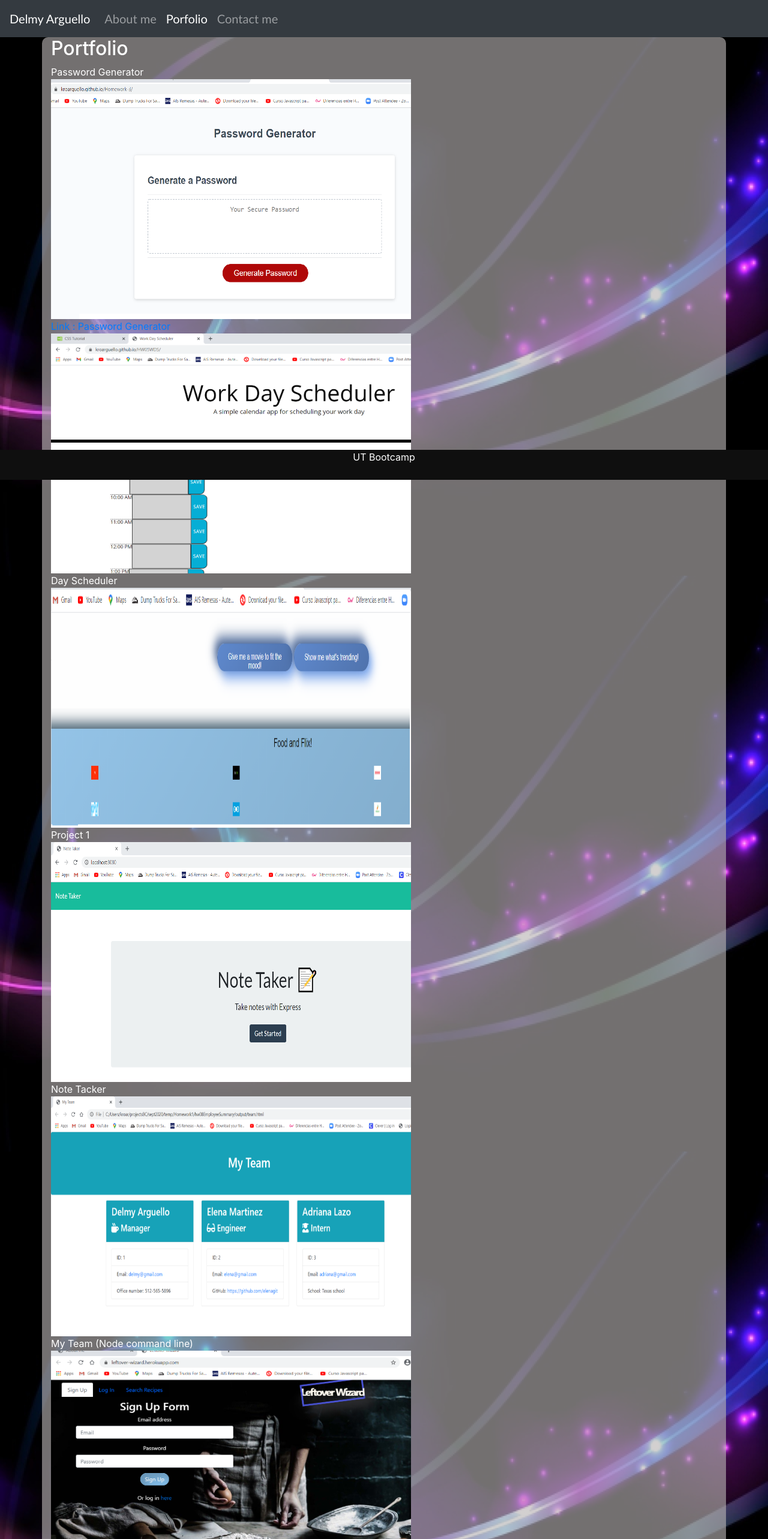
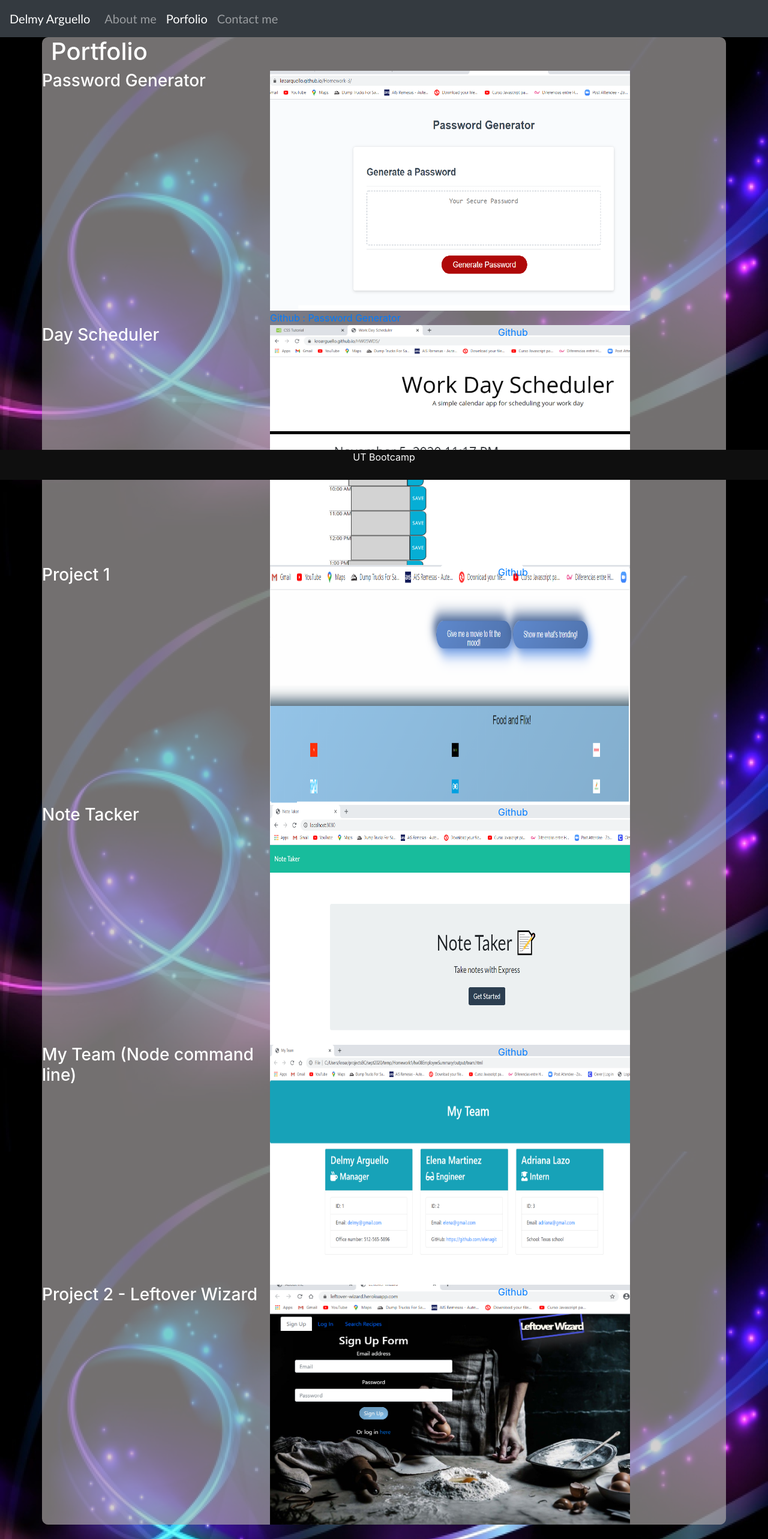
Before and after one commit to kroarguello/DelmyArguello-portfolioReact, a React (Create React App) app: page /porfolio in a window 1280 px wide. Shown: the top 2566 px of the page at 60% size. Built offline with nearby package versions, Linux system fonts and the light colour scheme.

Commit message:
fixing card

```diff
--- a/public/index.html
+++ b/public/index.html
@@ -24,7 +24,7 @@
       work correctly both with client-side routing and a non-root public URL.
       Learn how to configure a non-root public URL by running `npm run build`.
     -->
-    <title>React App</title>
+    <title>Delmy Arguello</title>
   </head>
   <body>
     <noscript>You need to enable JavaScript to run this app.</noscript>
--- a/src/pages/About.js
+++ b/src/pages/About.js
@@ -21,7 +21,7 @@ function About() {
           <img src={image} alt="Delmy" width="200" height="200" className="float-left" />
         </div>
         <div className="col-md-8">
-          <p>I am a student of Full Stack Develompent Bootcamp , looking for a new opportunities to
+          <p>I am graduated of Full Stack Develompent Bootcamp , looking for a new opportunities to
           to grow  in this field. I love using my skills to create new and functional things and
           what better field than in application development where I can show my knowledge acquired during my studies. </p>
           <p>I like to learn new things and add more knowledge to my skills as I gain experience.</p>
--- a/src/pages/Contactme.js
+++ b/src/pages/Contactme.js
@@ -14,7 +14,7 @@ class Contactme extends Component {
     return (
 <div className="container" style={divStyle}>
   <div>
-  <h2 className="fontcolor">Contact me</h2>
+  <h1 className="fontcolor">Contact me</h1>
   </div>
 
 
--- a/src/pages/Porfolio.js
+++ b/src/pages/Porfolio.js
@@ -17,68 +17,105 @@ class Porfolio extends Component {
     return (
       <div className="container" style={divStyle}>
         <div>
-      <h2>Portfolio</h2>
+          <h1>Portfolio</h1>
         </div>
 
-       <div className="responsive ">
-       <div className="desc">Password Generator</div>
+        <div className="responsive row row-cols-1 row-cols-md-3">
+
+          <div className="desc"><h3>Password Generator</h3></div>
           <div className="gallery">
             <a target="_blank" href=" https://kroarguello.github.io/Homework-3/.">
               <img src={image} alt="password" width="600" height="400"></img>
             </a>
             <div className="desc">
               <a target="_blank" href=" https://kroarguello.github.io/Homework-3/.">
-            Link : Password Generator
+                Github : Password Generator
              </a>
             </div>
           </div>
         </div>
 
 
-      <div className="responsive">
+        <div className="responsive  row row-cols-1 row-cols-md-3">
+        <div className="desc"><h3>Day Scheduler</h3> </div>
           <div className="gallery">
             <a target="_blank" rel="noreferrer" href="https://kroarguello.github.io/HW05WDS/">
               <img src={workday_scheduler} alt="dayscheduler" width="600" height="400"></img>
             </a>
-          <div className="desc">Day Scheduler </div>
+            </div>
+            <div className="desc">
+              <a target="_blank" href=" # ">
+                Github
+
+             </a>
             </div>
         </div>
 
-      <div className="responsive">
+
+        <div className="responsive  row row-cols-1 row-cols-md-3">
+        <div className="desc"><h3>Project 1 </h3></div>
+
           <div className="gallery">
             <a target="_blank" rel="noreferrer" href="https://wrugby1.github.io/Project1/">
               <img src={Project1} alt="project1" width="600" height="400"></img>
             </a>
-          <div className="desc">Project 1 </div>
           </div>
+          <div className="desc">
+              <a target="_blank" href=" # ">
+                Github
+
+             </a>
             </div>
 
-      <div className="responsive">
+        </div>
+
+        <div className="responsive  row row-cols-1 row-cols-md-3">
+        <div className="desc"><h3>Note Tacker </h3></div>
+
           <div className="gallery">
             <a target="_blank" rel="noreferrer" href="https://notetakerarg.herokuapp.com/">
               <img src={notetaker} alt="notetaker" width="600" height="400"></img>
             </a>
-          <div className="desc">Note Tacker </div>
+          </div>
+          <div className="desc">
+              <a target="_blank" href=" # ">
+                Github
+
+             </a>
             </div>
         </div>
 
-      <div className="responsive">
+        <div className="responsive  row row-cols-1 row-cols-md-3">
+        <div className="desc"><h3>My Team (Node command line) </h3></div>
+
           <div className="gallery">
             <a target="_blank" rel="noreferrer" href="https://drive.google.com/file/d/1yXOC4yKpLKCHAURaqOQeA45AQAakF8va/view">
               <img src={myteam} alt="myteam" width="600" height="400"></img>
             </a>
-          <div className="desc">My Team (Node command line) </div>
+          </div>
+          <div className="desc">
+              <a target="_blank" href=" # ">
+                Github
+
+             </a>
             </div>
         </div>
 
 
 
-      <div className="responsive">
+        <div className="responsive  row row-cols-1 row-cols-md-3">
+        <div className="desc"><h3>Project 2 - Leftover Wizard</h3></div>
+
           <div className="gallery">
             <a target="_blank" rel="noreferrer" href="https://leftover-wizard.herokuapp.com/">
               <img src={project2} alt="Mountains" width="600" height="400"></img>
             </a>
-          <div className="desc">Project 2 - Leftover Wizard</div>
+          </div>
+          <div className="desc">
+              <a target="_blank" href=" # ">
+                Github
+
+             </a>
             </div>
         </div>
 
```
Lines whose indentation alone changed are shown as unchanged.
